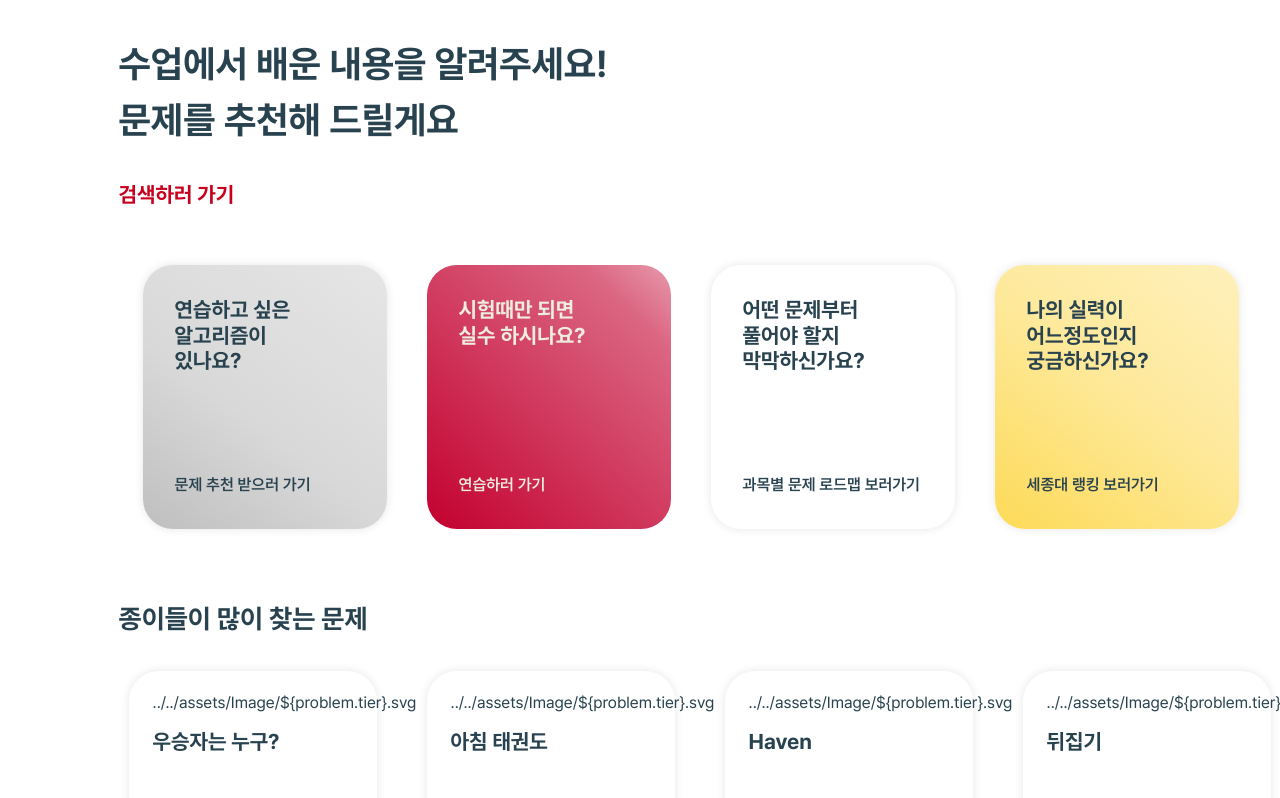
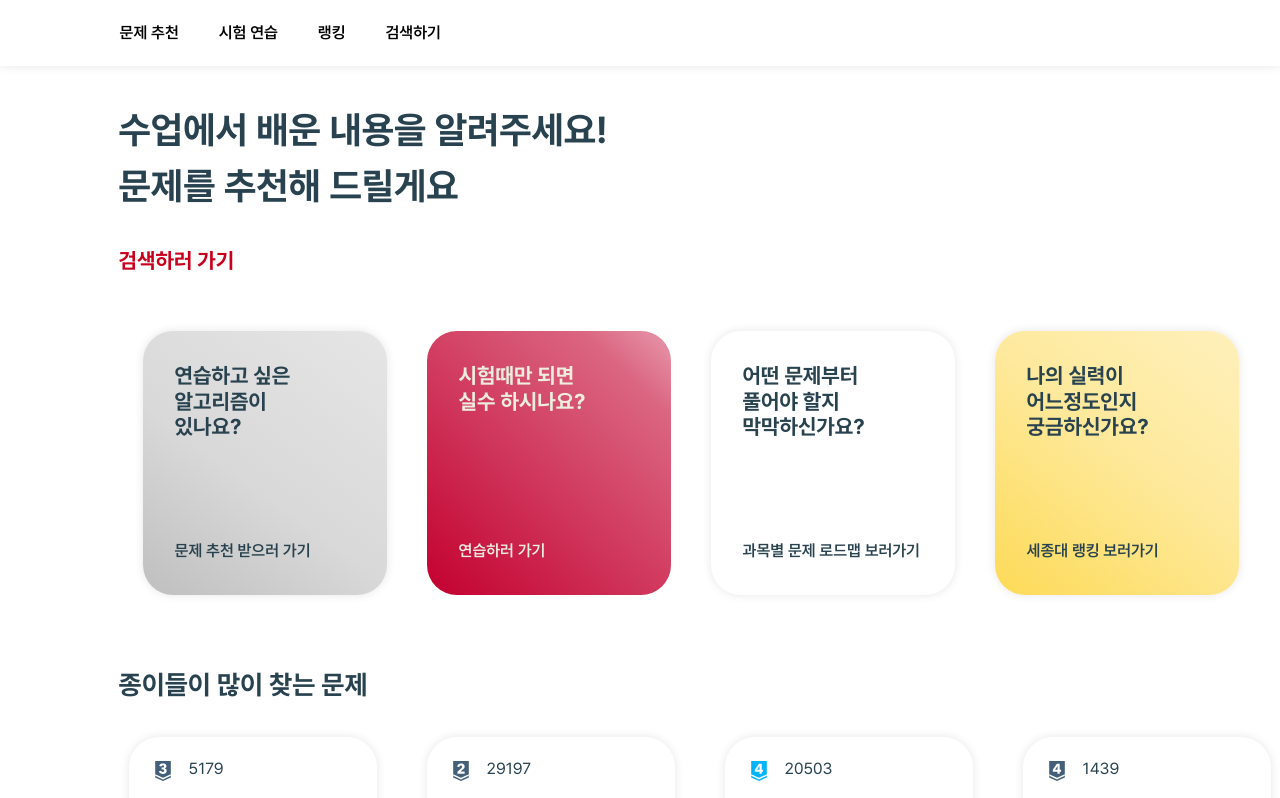
Before and after one commit to ShapeKim98/Sejong-Coding-Helper, a React (Create React App) app in the folder sejongcodinghelper/: page / in a window 1280 px wide. Shown: the top 798 px of the page. Built offline with nearby package versions, Linux system fonts and the light colour scheme; a web font is replaced by a local one.

Commit message:
헤더바 추가

```diff
--- a/sejongcodinghelper/src/App.tsx
+++ b/sejongcodinghelper/src/App.tsx
@@ -1,4 +1,4 @@
-import React, { useEffect } from 'react';
+import React, { ReactElement, useEffect } from 'react';
 import GlobalStyle from './style/globalStyle';
 import Home from './pages/Home'
 import logo from './logo.svg';
@@ -6,12 +6,36 @@ import './App.css';
 import Spacer from './components/Spacer';
 import HStack from './components/HStack';
 import VStack from './components/VStack';
+import Header from './components/Header'
+
+function HeaderButton({title}: {title: string}): React.ReactElement {
+  return (
+    <p style={{marginRight: '40px'}}>{title}</p>
+  );
+}
+
+function HeaderBar() {
+  return (
+    <Header>
+      <HStack>
+        <HeaderButton title={'문제 추천'} />
+        <HeaderButton title={'시험 연습'} />
+        <HeaderButton title={'랭킹'} />
+        <HeaderButton title={'검색하기'} />
+      </HStack>
+    </Header>
+  );
+}
 
 function App() {
   return (
     <div style={{width: '100%', height: '100vh', background: 'linear-gradient(0deg, white 0%, white 100%), linear-gradient(270deg, rgba(195, 0, 47, 0.05) 0%, rgba(195, 0, 47, 0) 100%)'}}>
       <GlobalStyle />
+      <VStack>
+        <HeaderBar />
         <Home />
+      </VStack>
+
     </div>
   );
 }
--- /dev/null
+++ b/sejongcodinghelper/src/components/Header.tsx
@@ -0,0 +1,16 @@
+import styled from "@emotion/styled";
+
+export default styled.div`
+    background: rgba(255, 255, 255, 0.4);
+    box-shadow: 0 0px 10px rgba(0, 0, 0, 0.1);
+    backdrop-filter: blur(15px);
+    -webkit-backdrop-filter: blur(15px);
+    border: 1px solid rgba(255, 255, 255, 0.16);
+    color: '#28424F';
+    font-size: 12pt;
+    font-family: Pretendard;
+    font-weight: 600;
+    padding-top: 24px;
+    padding-bottom: 24px;
+    padding-left: calc(-268.46154px + 28.36538vw + 24px);
+`
--- a/sejongcodinghelper/src/pages/Home/index.tsx
+++ b/sejongcodinghelper/src/pages/Home/index.tsx
@@ -15,9 +15,6 @@ import HStack from '../../components/HStack';
 import VStack from '../../components/VStack';
 import Spacer from '../../components/Spacer';
 import { useMediaQuery } from 'react-responsive';
-import {
-
-} from '../../assets/Image/*.svg'
 
 interface ButtonInfo {
     title: string,
@@ -84,8 +81,7 @@ function ClusteringProblemButton({problem}: {problem: Problem}): React.ReactElem
         <ClusteringProblem style={{marginLeft: '10px'}}>
             <VStack>
                 <HStack>
-                    <p dangerouslySetInnerHTML={{ __html: '../../assets/Image/${problem.tier}.svg' }} ></p>
-                    {/* <img style={{width: '20px', height: '20px', aspectRatio: '1 / 1'}} alt={problem.tier} src={require(`../../assets/Image/${problem.tier}.svg`).default}></img> */}
+                    <img style={{width: '20px', height: '20px', aspectRatio: '1 / 1'}} alt={problem.tier} src={require(`../../assets/Image/${problem.tier}.svg`).default}></img>
                     <p style={{marginLeft: '16px'}}>{problem.number}</p>
                 </HStack>
 
```
